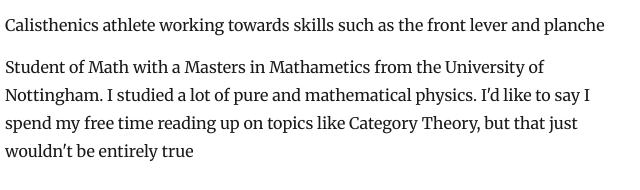
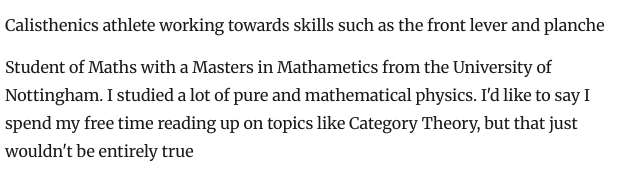
Before and after one commit to iamzr/Personal-Blog, a Gatsby site: page / in a window 1280 px wide. Shown: the part 838-1028 px from the top of the page, 320-960 px from the left. Built offline with nearby package versions, Linux system fonts and the light colour scheme; Gatsby itself is replaced by a stand-in of ours; some packages are replaced by stand-ins of ours.

Commit message:
Updated start page

```diff
--- a/src/pages/index.js
+++ b/src/pages/index.js
@@ -37,8 +37,8 @@
             and planche
           </li>
           <li>
-            Student of Math with a Masters in Mathametics from the University of
-            Nottingham. I studied a lot of pure and mathematical physics. I'd
+            Student of Maths with a Masters in Mathametics from the University
+            of Nottingham. I studied a lot of pure and mathematical physics. I'd
             like to say I spend my free time reading up on topics like Category
             Theory, but that just wouldn't be entirely true
           </li>
```
